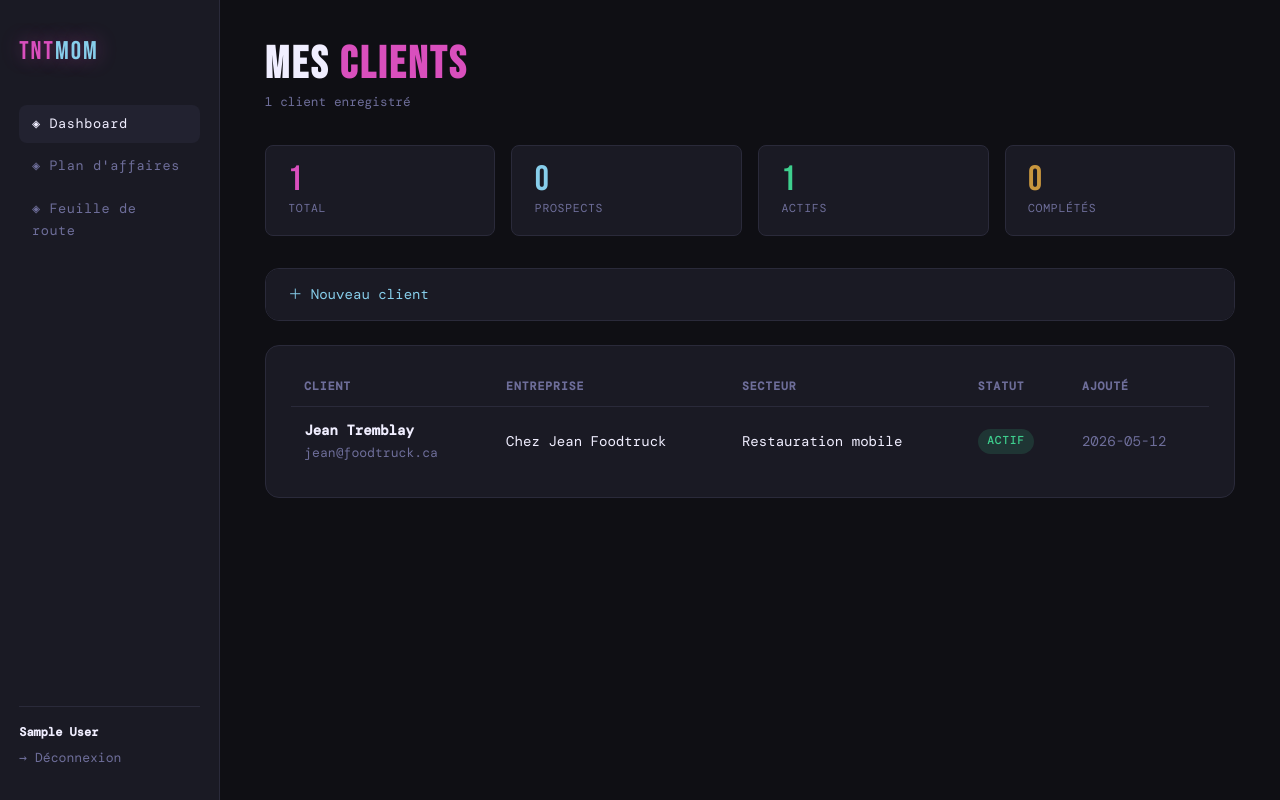
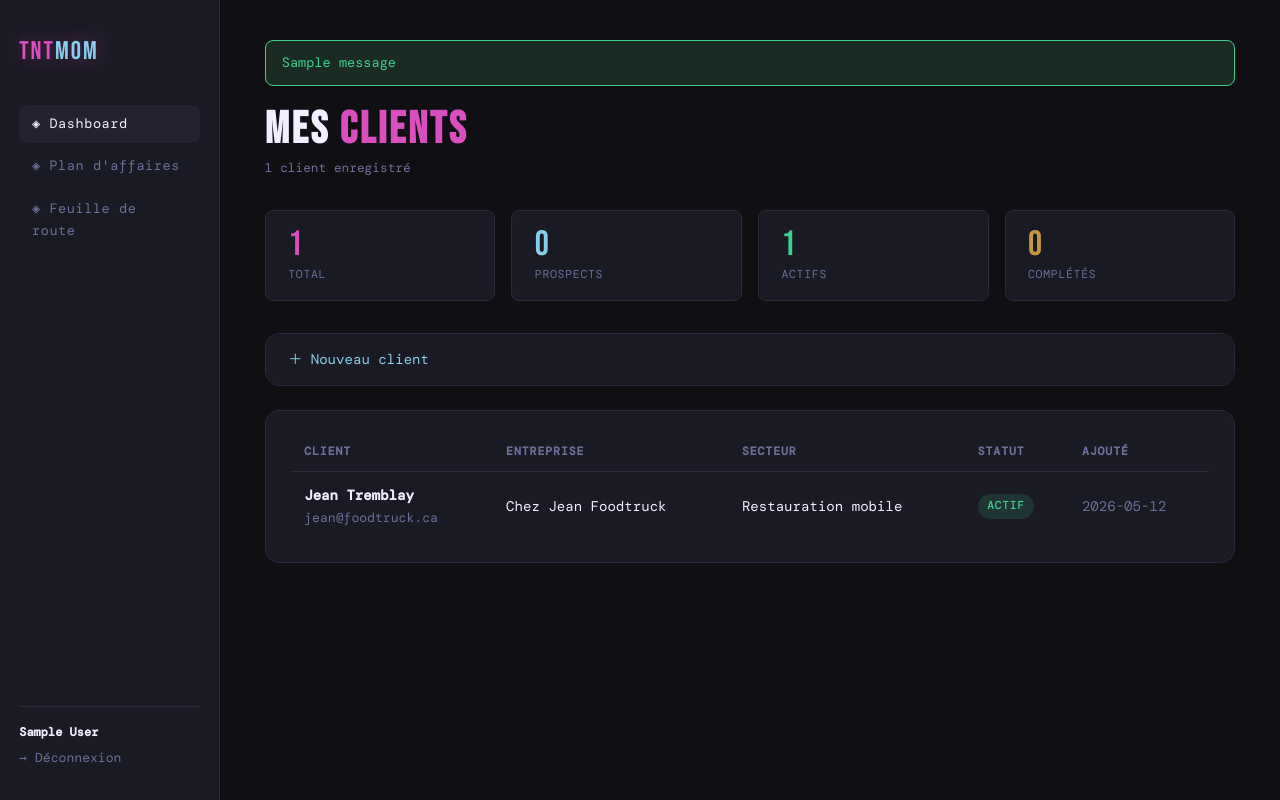
Before and after one commit to naomie6958/TNTMom-Business, a Flask app: page /dashboard in a window 1280 px wide. Run offline with Flask 3, Linux system fonts and the light colour scheme; the visitor is signed in with stand-in values (Sample User, id 1); data comes from the database, SQL or seed files in the repository; tables that the repository leaves empty hold one stand-in row (values such as "Sample post"); one stand-in notice (Sample message) is shown; some web fonts are replaced.

Commit message:
feat: flash messages, portail dashboard enrichi, show/hide password
- Flash messages sur edit client, contrat, milestone toggle, set-password
- Flash styles dans style.css
- Portail dashboard : affiche scope, timeline et total du contrat
- Fix TypeError prix string dans portail_dashboard (total_contrat calculé en Python)

Co-Authored-By: Claude Sonnet 4.6 <noreply@anthropic.com>

```diff
--- a/ClientPortal/app.py
+++ b/ClientPortal/app.py
@@ -1,4 +1,4 @@
-from flask import Flask, render_template, request, redirect, session, jsonify
+from flask import Flask, render_template, request, redirect, session, jsonify, flash
 from database import init_db, seed_db, migrate_db, get_db
 from werkzeug.security import check_password_hash, generate_password_hash
 from dotenv import load_dotenv
@@ -214,6 +214,7 @@ def edit_client(client_id):
     ))
     conn.commit()
     conn.close()
+    flash('Client mis à jour.', 'success')
     return redirect(f'/clients/{client_id}')
 
 
@@ -359,6 +360,7 @@ def contrat(client_id):
 
         conn.commit()
         conn.close()
+        flash('Contrat sauvegardé.', 'success')
         return redirect(f'/clients/{client_id}')
 
     # Pré-remplir le form avec les données existantes
@@ -468,6 +470,7 @@ def toggle_milestone(client_id, index):
     )
     conn.commit()
     conn.close()
+    flash('Statut du milestone mis à jour.', 'success')
     return redirect(f'/clients/{client_id}')
 
 
@@ -491,7 +494,7 @@ def set_client_password(client_id):
     )
     conn.commit()
     conn.close()
-
+    flash('Mot de passe mis à jour.', 'success')
     return redirect(f'/clients/{client_id}')
 
 
@@ -558,9 +561,14 @@ def portail_dashboard():
     if contrat and contrat['milestones']:
         milestones = json.loads(contrat['milestones'])
 
+    # float() convertit le prix string en nombre — même logique que client_fiche
+    total_contrat = sum(float(m.get('prix', 0)) for m in milestones) if milestones else 0
+
     return render_template('portail_dashboard.html',
                             client=client,
-                            milestones=milestones)
+                            contrat=contrat,
+                            milestones=milestones,
+                            total_contrat=total_contrat)
 
 
 if __name__ == '__main__':
--- a/ClientPortal/static/css/style.css
+++ b/ClientPortal/static/css/style.css
@@ -697,3 +697,27 @@ select option { background: var(--surface2); }
     .form-grid .span-2 { grid-column: span 1; }
     .milestone-row { grid-template-columns: 1fr 1fr; gap: 0.4rem; }
 }
+
+/* ── FLASH MESSAGES ─────────────────────────────────────────────────────── */
+.flash-container {
+    margin-bottom: 1.2rem;
+}
+
+.flash {
+    padding: 0.7rem 1rem;
+    border-radius: var(--radius);
+    font-size: 0.85rem;
+    margin-bottom: 0.5rem;
+}
+
+.flash-success {
+    background: rgba(80, 200, 120, 0.15);
+    border: 1px solid var(--green);
+    color: var(--green);
+}
+
+.flash-error {
+    background: rgba(220, 80, 80, 0.15);
+    border: 1px solid var(--red);
+    color: var(--red);
+}
--- a/ClientPortal/templates/base.html
+++ b/ClientPortal/templates/base.html
@@ -44,6 +44,17 @@
 
     {# ── CONTENU PRINCIPAL ───────────────────────────────────────────────── #}
     <main class="main">
+        {# get_flashed_messages() récupère les messages stockés par flash() dans la session.
+           Ils sont automatiquement effacés après affichage — une seule fois, puis disparus. #}
+        {% with messages = get_flashed_messages(with_categories=True) %}
+            {% if messages %}
+                <div class="flash-container">
+                    {% for category, message in messages %}
+                        <div class="flash flash-{{ category }}">{{ message }}</div>
+                    {% endfor %}
+                </div>
+            {% endif %}
+        {% endwith %}
         {% block content %}{% endblock %}
     </main>
 
```
Also changed, not shown: ClientPortal/templates/portail_dashboard.html (+28 -0 lines).
